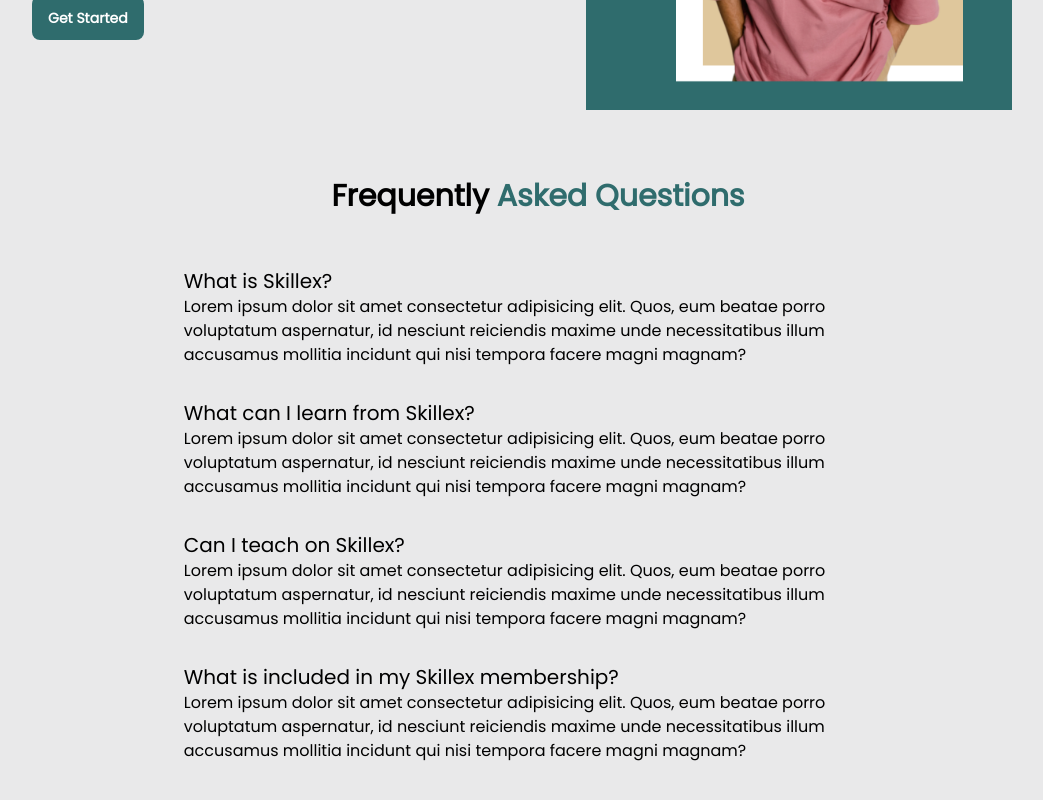
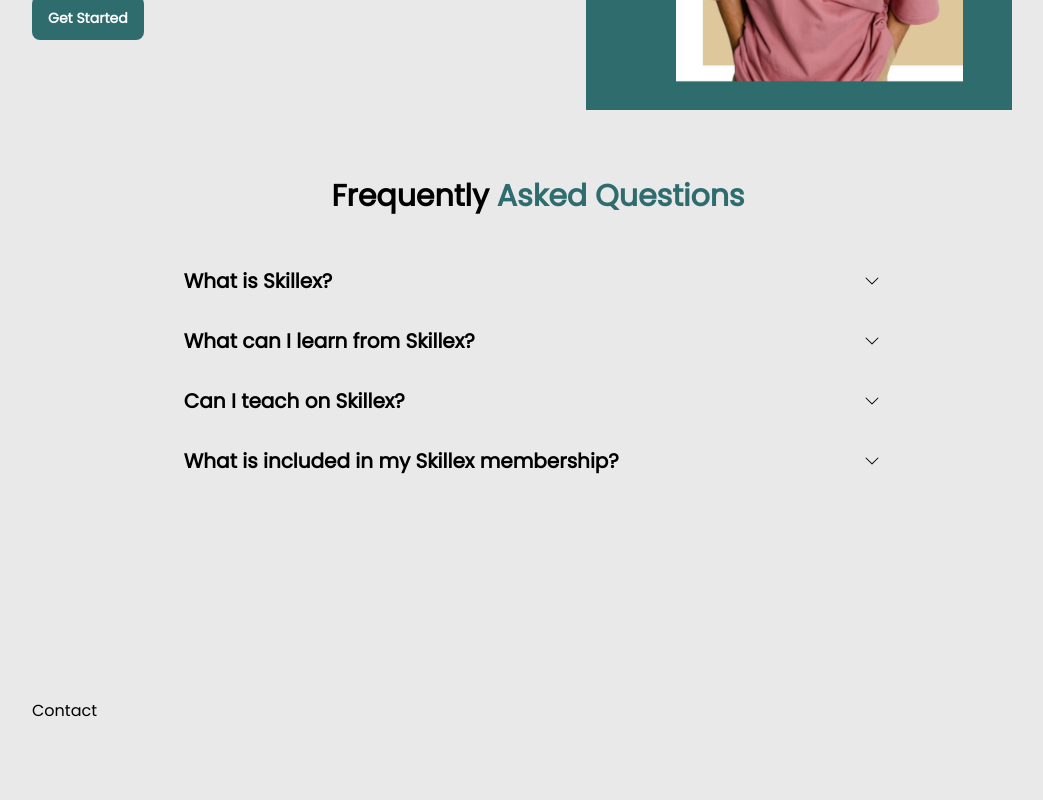
Before and after one commit to QurbanovaLamiya/Tailwind_Project, a React (Create React App) app: page / in a window 1280 px wide. Shown: the part 3711-4511 px from the top of the page, without its empty margins (102-1145 px from the left). Built offline with nearby package versions, Linux system fonts and the light colour scheme.

Commit message:
done accordions section

```diff
--- a/src/components/Accordion/AccordionItems/index.js
+++ b/src/components/Accordion/AccordionItems/index.js
@@ -1,13 +1,45 @@
-const AccordionItems = ({ title }) => {
+import { useState } from "react";
+import { BsChevronDown } from "react-icons/bs";
+import { motion, AnimatePresence } from "framer-motion";
+
+const AccordionItems = ({ title, id }) => {
+  const [activeIndex, setActiveIndex] = useState(null);
+
+  const handleClick = (id) => {
+    setActiveIndex(id === activeIndex ? null : id);
+  };
+
   return (
     <div className="pb-8">
-      <h5 className="text-bold sm:text-xl">{title}</h5>
-      <p>
-        Lorem ipsum dolor sit amet consectetur adipisicing elit. Quos, eum
-        beatae porro voluptatum aspernatur, id nesciunt reiciendis maxime unde
-        necessitatibus illum accusamus mollitia incidunt qui nisi tempora facere
-        magni magnam?
-      </p>
+      <div
+        className="flex items-center justify-between pr-3 cursor-pointer transition-all duration-300"
+        onClick={() => handleClick(id)}
+      >
+        <h5 className="font-extrabold sm:text-xl">{title}</h5>
+        <BsChevronDown
+          className={id === activeIndex ? "rotate-180" : "rotate-0"}
+        />
+      </div>
+
+      <AnimatePresence>
+        {id === activeIndex && (
+          <motion.div
+            initial={{ height: 0 }}
+            animate={{ height: "auto" }}
+            exit={{ height: 0 }}
+            transition={{ duration: 0.3 }}
+            style={{ overflow: "hidden" }}
+            className="pt-4"
+          >
+            <p className="text-sm leading-7 text-gray">
+              Lorem ipsum dolor sit amet consectetur adipisicing elit. Quos, eum
+              beatae porro voluptatum aspernatur, id nesciunt reiciendis maxime
+              unde necessitatibus illum accusamus mollitia incidunt qui nisi
+              tempora facere magni magnam?
+            </p>
+          </motion.div>
+        )}
+      </AnimatePresence>
     </div>
   );
 };
```
